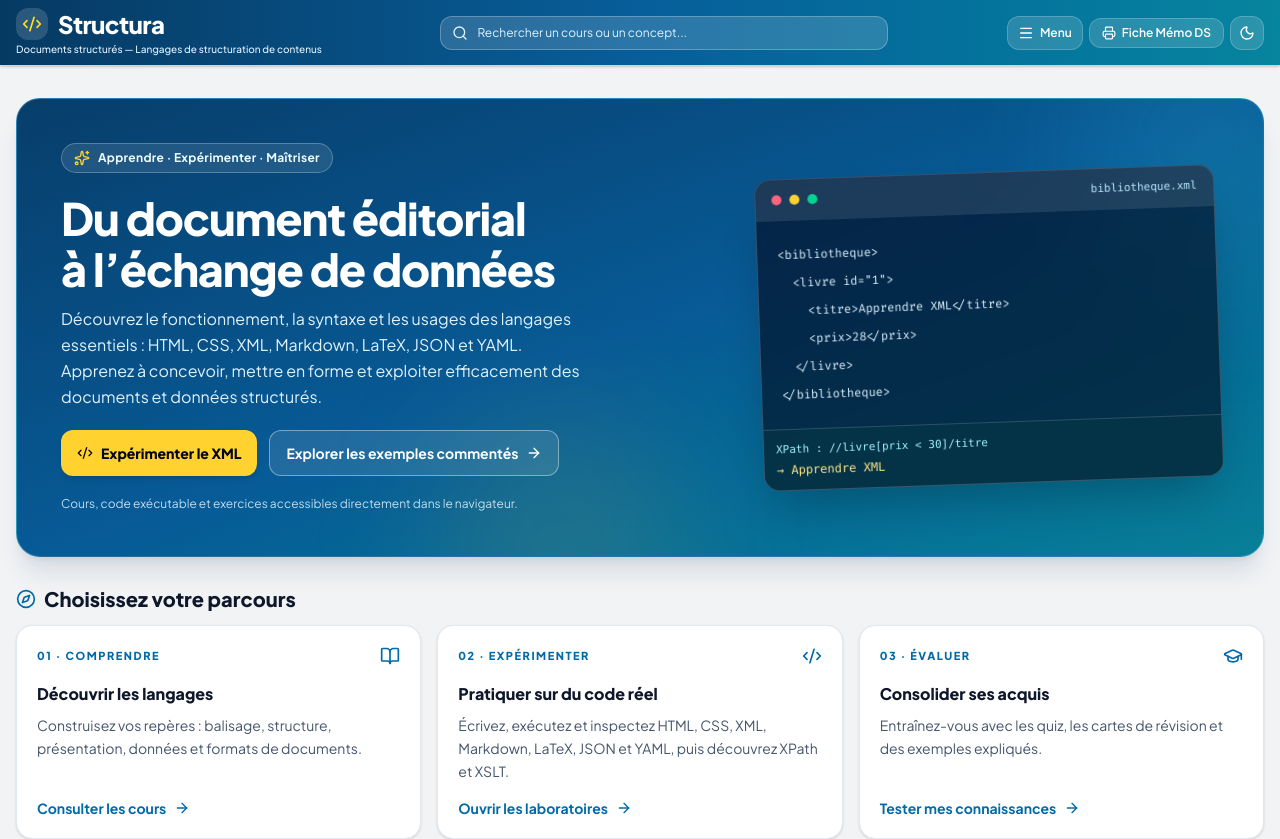
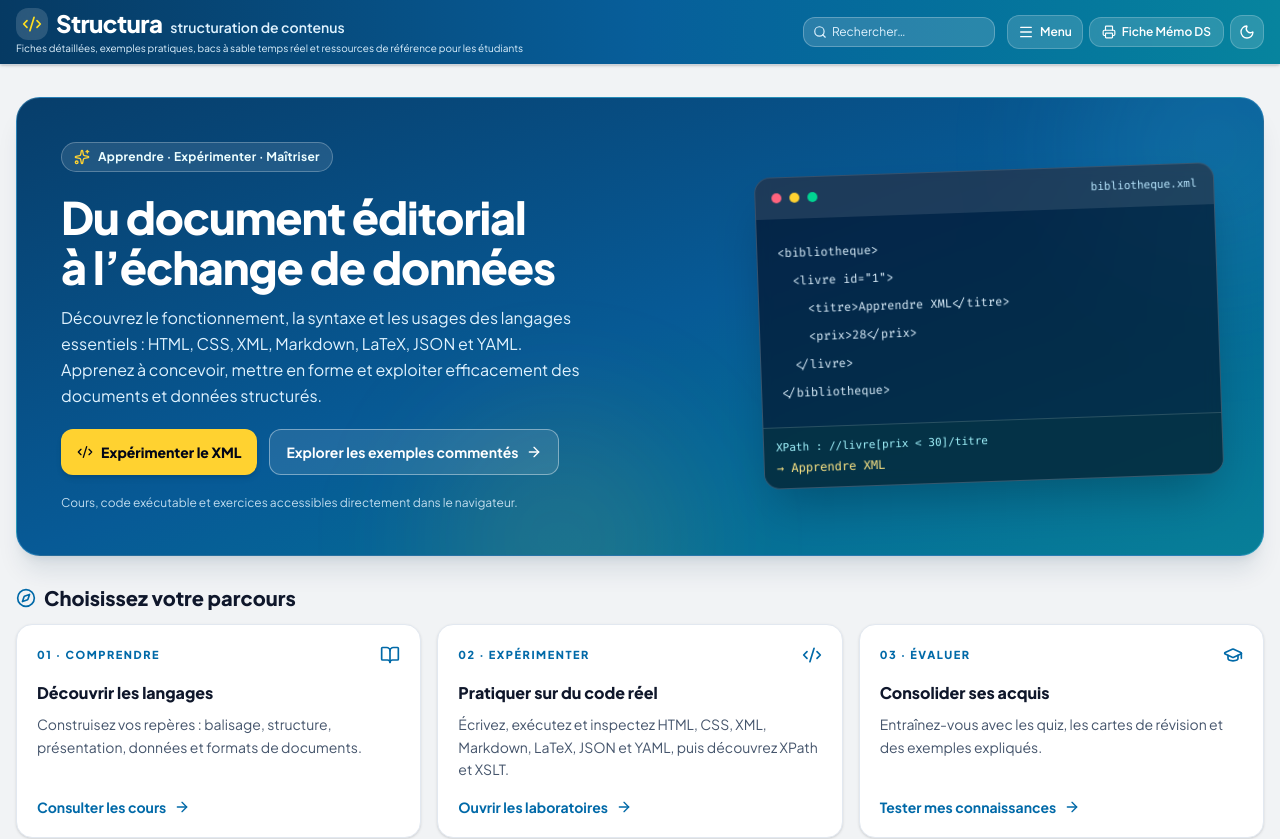
Before and after one commit to Bouguen/ds-1, a React (Vite) app: page / in a window 1280 px wide. Shown: the top 839 px of the page. Built offline with nearby package versions, Linux system fonts and the light colour scheme.

Commit message:
Affiner la signature Structura et compacter la recherche

```diff
--- a/src/components/Header.tsx
+++ b/src/components/Header.tsx
@@ -64,42 +64,45 @@ export const Header: React.FC<HeaderProps> = ({
     <header ref={headerRef} className="sticky top-0 z-40 bg-white/95 dark:bg-slate-900/95 backdrop-blur-xl border-b border-slate-200 dark:border-slate-800 shadow-sm transition-colors">
       {/* Top Banner (Signature original blue header, refined) */}
       <div className="bg-gradient-to-r from-[#063a63] via-[#075e9a] to-[#07849e] text-white py-2 px-3 sm:px-4 shadow-sm">
-        <div className="max-w-7xl mx-auto grid grid-cols-[1fr_auto] sm:flex items-center justify-between gap-x-2 gap-y-2">
-          <div className="text-left space-y-0.5 min-w-0">
+        <div className="max-w-7xl mx-auto grid grid-cols-[minmax(0,1fr)_auto] md:flex items-center justify-between gap-x-3 gap-y-1.5">
+          <div className="text-left space-y-0.5 min-w-0 md:flex-1">
             <h1>
               <button type="button" onClick={() => { setMenuExpanded(false); onGoHome(); }} aria-label="Retour à l’accueil — Structura"
                 title="Revenir à l’accueil et aux fiches de cours"
-                className="flex text-left items-center justify-start gap-2.5 rounded-xl p-1 -m-1 hover:bg-white/10 focus-visible:outline focus-visible:outline-2 focus-visible:outline-offset-2 focus-visible:outline-amber-300 transition-colors cursor-pointer">
-                <span className="p-1.5 rounded-xl bg-white/15 backdrop-blur-sm shrink-0">
+                className="flex flex-wrap text-left items-baseline justify-start gap-x-2 gap-y-0.5 rounded-xl p-1 -m-1 hover:bg-white/10 focus-visible:outline focus-visible:outline-2 focus-visible:outline-offset-2 focus-visible:outline-amber-300 transition-colors cursor-pointer">
+                <span className="p-1.5 rounded-xl bg-white/15 backdrop-blur-sm shrink-0 self-center">
                   <Code2 className="w-5 h-5 text-yellow-300" aria-hidden="true" />
                 </span>
                 <span className="text-lg sm:text-2xl font-black tracking-tight text-white leading-tight">
                   Structura
                 </span>
+                <span className="text-xs sm:text-sm font-semibold tracking-normal text-sky-100 leading-tight">
+                  structuration de contenus
+                </span>
               </button>
             </h1>
-            <p className="hidden lg:block text-[10px] text-sky-100 font-medium max-w-2xl">
-              Documents structurés — Langages de structuration de contenus
+            <p className="text-[10px] leading-snug text-sky-100 font-normal">
+              Fiches détaillées, exemples pratiques, bacs à sable temps réel et ressources de référence pour les étudiants
             </p>
           </div>
 
         {/* Search input */}
-        <div className="relative min-w-0 col-span-2 row-start-2 sm:row-auto sm:col-span-1 sm:flex-1 sm:max-w-md sm:mx-2">
-          <Search className="w-4 h-4 text-sky-100 absolute left-3 top-1/2 -translate-y-1/2" />
+        <div className="relative min-w-0 col-span-2 row-start-2 w-full max-w-[220px] md:row-auto md:col-span-1 md:w-40 lg:w-48 md:shrink-0">
+          <Search className="w-3.5 h-3.5 text-sky-100 absolute left-2.5 top-1/2 -translate-y-1/2" />
           <input
             type="search"
             aria-label="Rechercher dans les fiches de cours"
             value={searchQuery}
             onChange={(e) => setSearchQuery(e.target.value)}
-            placeholder="Rechercher un cours ou un concept..."
-            className="w-full pl-9 pr-9 py-2 text-xs rounded-xl bg-white/15 text-white placeholder:text-sky-100 border border-white/25 focus:border-white/70 focus:bg-white/20 outline-none transition-all"
+            placeholder="Rechercher…"
+            className="w-full pl-7 pr-6 py-1.5 text-xs rounded-xl bg-white/15 text-white placeholder:text-sky-100 border border-white/25 focus:border-white/70 focus:bg-white/20 outline-none transition-all"
           />
           {searchQuery && (
             <button
               type="button"
               aria-label="Effacer la recherche"
               onClick={() => setSearchQuery('')}
-              className="absolute right-3 top-1/2 -translate-y-1/2 text-white hover:text-yellow-300 text-sm"
+              className="absolute right-2 top-1/2 -translate-y-1/2 text-white hover:text-yellow-300 text-sm"
             >
               ×
             </button>
```
